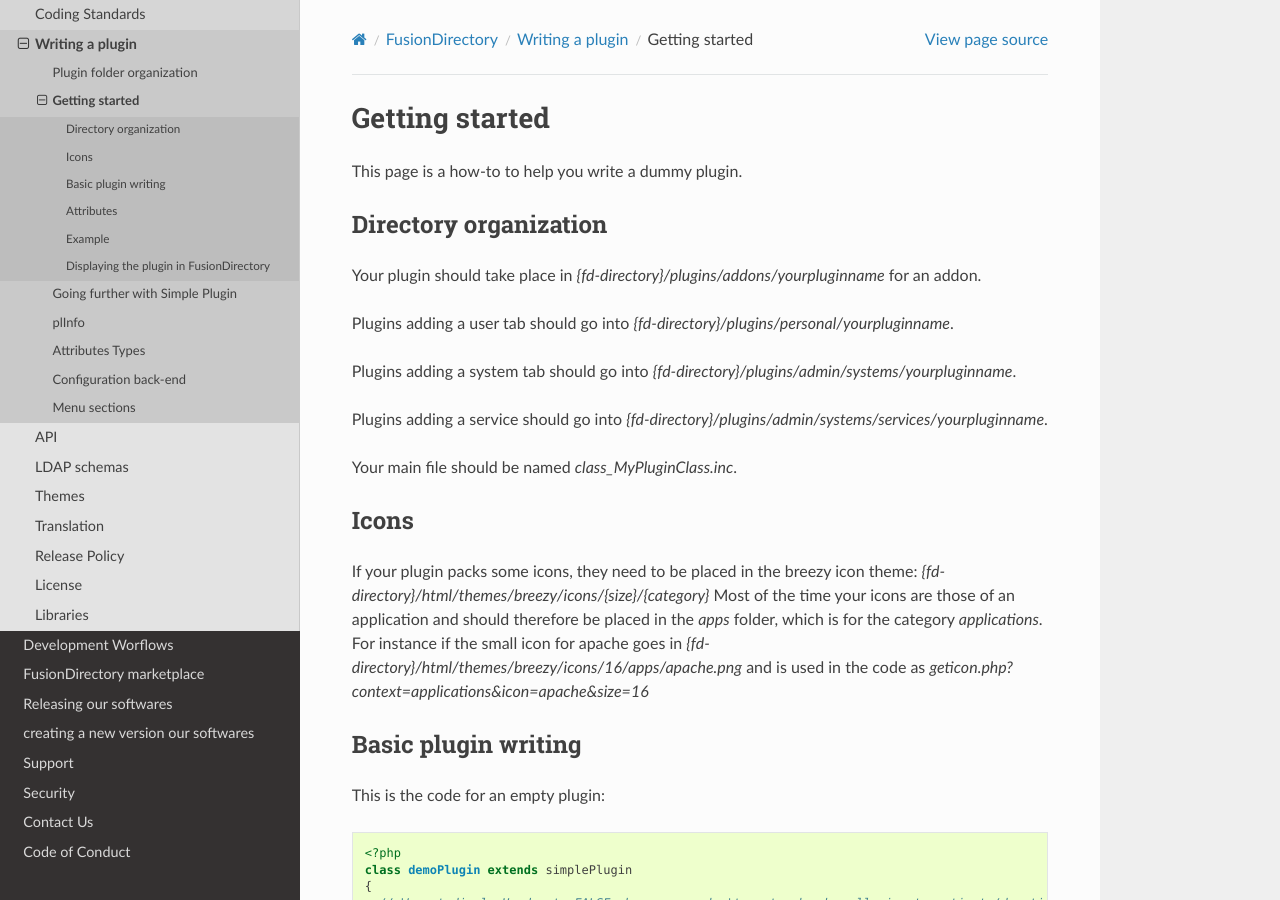
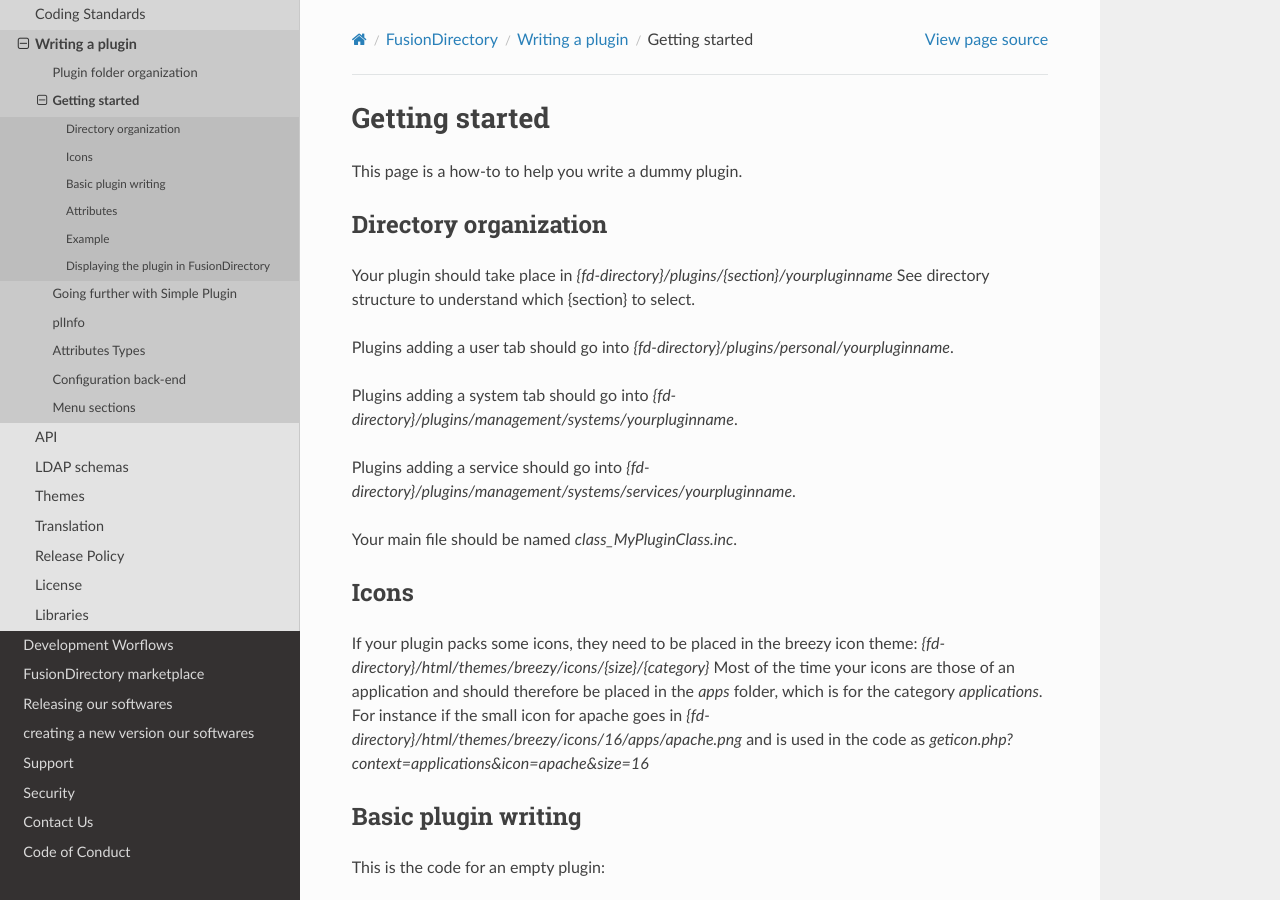
Before and after one commit to fusiondirectory/fusiondirectory-dev-manual, a Sphinx documentation site: the page built from source/fusiondirectory/pluginsystem/start.rst, in a window 1280 px wide and 900 px high. Built offline with Sphinx 7.4.7 and the Read the Docs theme 2.0.0, drawn with Linux system fonts in a browser that asks for light colours.

Commit message:
:sparkles: Feat(dev-manual) - changing directory names

```diff
--- a/source/fusiondirectory/pluginsystem/start.rst
+++ b/source/fusiondirectory/pluginsystem/start.rst
@@ -7,13 +7,14 @@
 Directory organization
 ----------------------
 
-Your plugin should take place in *{fd-directory}/plugins/addons/yourpluginname* for an addon.
+Your plugin should take place in *{fd-directory}/plugins/{section}/yourpluginname*
+See directory structure to understand which {section} to select.
 
 Plugins adding a user tab should go into *{fd-directory}/plugins/personal/yourpluginname*.
 
-Plugins adding a system tab should go into *{fd-directory}/plugins/admin/systems/yourpluginname*.
+Plugins adding a system tab should go into *{fd-directory}/plugins/management/systems/yourpluginname*.
 
-Plugins adding a service should go into *{fd-directory}/plugins/admin/systems/services/yourpluginname*.
+Plugins adding a service should go into *{fd-directory}/plugins/management/systems/services/yourpluginname*.
 
 Your main file should be named *class_MyPluginClass.inc*.
 
```
